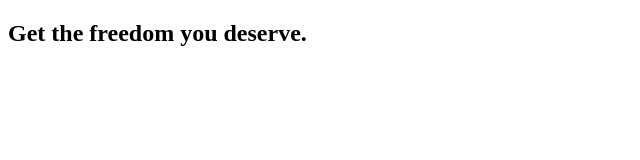
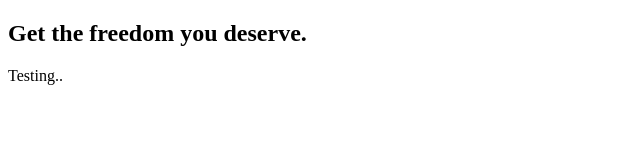
Before and after one commit to suneelvanapalli/css-practice-udemy, a plain HTML site: page index.html in a window 1280 px wide. Shown: the full height of the page, 0-640 px from the left. Drawn offline with Linux system fonts and the light colour scheme.

Commit message:
test commit

```diff
--- a/index.html
+++ b/index.html
@@ -13,6 +13,9 @@
         <section>
             <h1>Get the freedom you deserve.</h1>
         </section>
+        <p>
+            Testing..
+        </p>
     </main>
 </body>
 
```
